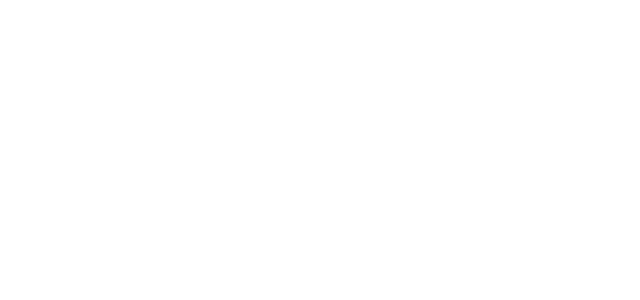
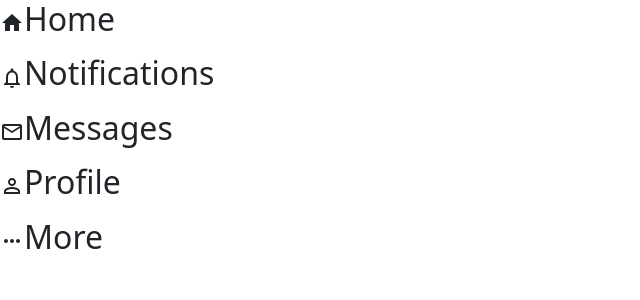
Before and after one commit to TowneSquare/web, a React (Create React App) app in the folder townesquare/: page /feed in a window 1280 px wide. Before the commit this address had no page. Shown: the top 300 px of the page, without its empty margins (0-640 px from the left). Built offline with nearby package versions, Linux system fonts and the light colour scheme.

Commit message:
Started basic sidebar for feed page

```diff
--- a/package.json
+++ b/package.json
@@ -1,5 +1,7 @@
 {
   "dependencies": {
+    "@material-ui/core": "^4.12.4",
+    "@material-ui/icons": "^4.11.3",
     "create-react-app": "^5.0.1"
   }
 }
--- a/townesquare/src/App.js
+++ b/townesquare/src/App.js
@@ -8,6 +8,7 @@ import Home from './pages/Home'
 import SocialProfile from './pages/SocialProfile'
 import LandingPage from './pages/LandingPage'
 import Marketplace from './pages/Marketplace'
+import Feed from './pages/Feed'
 import 'bootstrap/dist/css/bootstrap.min.css';
 
 function App() {
@@ -18,6 +19,7 @@ function App() {
           <Route path="/profile" element={<SocialProfile />} />
           <Route path="/welcome" element={<LandingPage />} />
           <Route path="/marketplace" element={<Marketplace />} />
+          <Route path="/feed" element={<Feed />} />
         </Routes>
       </BrowserRouter>
   );
--- /dev/null
+++ b/townesquare/src/components/Sidebar/Sidebar.tsx
@@ -0,0 +1,21 @@
+import React from "react";
+import SidebarOption from './SidebarOption';
+import HomeIcon from "@material-ui/icons/Home";
+import NotificationsNoneIcon from "@material-ui/icons/NotificationsNone";
+import MailOutlineIcon from "@material-ui/icons/MailOutline";
+import PermIdentityIcon from "@material-ui/icons/PermIdentity";
+import MoreHorizIcon from "@material-ui/icons/MoreHoriz";
+
+const Sidebar = () => {
+    return (
+        <div className="sidebar">
+            <SidebarOption Icon={HomeIcon} text="Home" />
+            <SidebarOption Icon={NotificationsNoneIcon} text="Notifications" />
+            <SidebarOption Icon={MailOutlineIcon} text="Messages" />
+            <SidebarOption Icon={PermIdentityIcon} text="Profile" />
+            <SidebarOption Icon={MoreHorizIcon} text="More" />
+        </div>
+    )
+}
+
+export default Sidebar;
--- /dev/null
+++ b/townesquare/src/components/Sidebar/SidebarOption.tsx
@@ -0,0 +1,21 @@
+import React from "react";
+import styled from "@emotion/styled";
+
+const SidebarOption = ({ text, Icon }) => {
+    return (
+        <div className="sidebarOption">
+            <Option>
+                <Icon />
+                <h2>{text}</h2>
+            </Option>
+        </div>
+    )
+}
+
+const Option = styled.h2`
+    display: flex;
+    align-items: center;
+    cursor: pointer;
+`;
+
+export default SidebarOption;
--- /dev/null
+++ b/townesquare/src/pages/Feed/index.tsx
@@ -0,0 +1,9 @@
+import Sidebar from '../../components/Sidebar/Sidebar';
+
+function Feed() {
+    return (
+      <Sidebar />
+    );
+  }
+
+export default Feed;
```
Also changed, not shown: townesquare/src/logo.svg, 1 other file (tests, documents, lock files or other folders).
